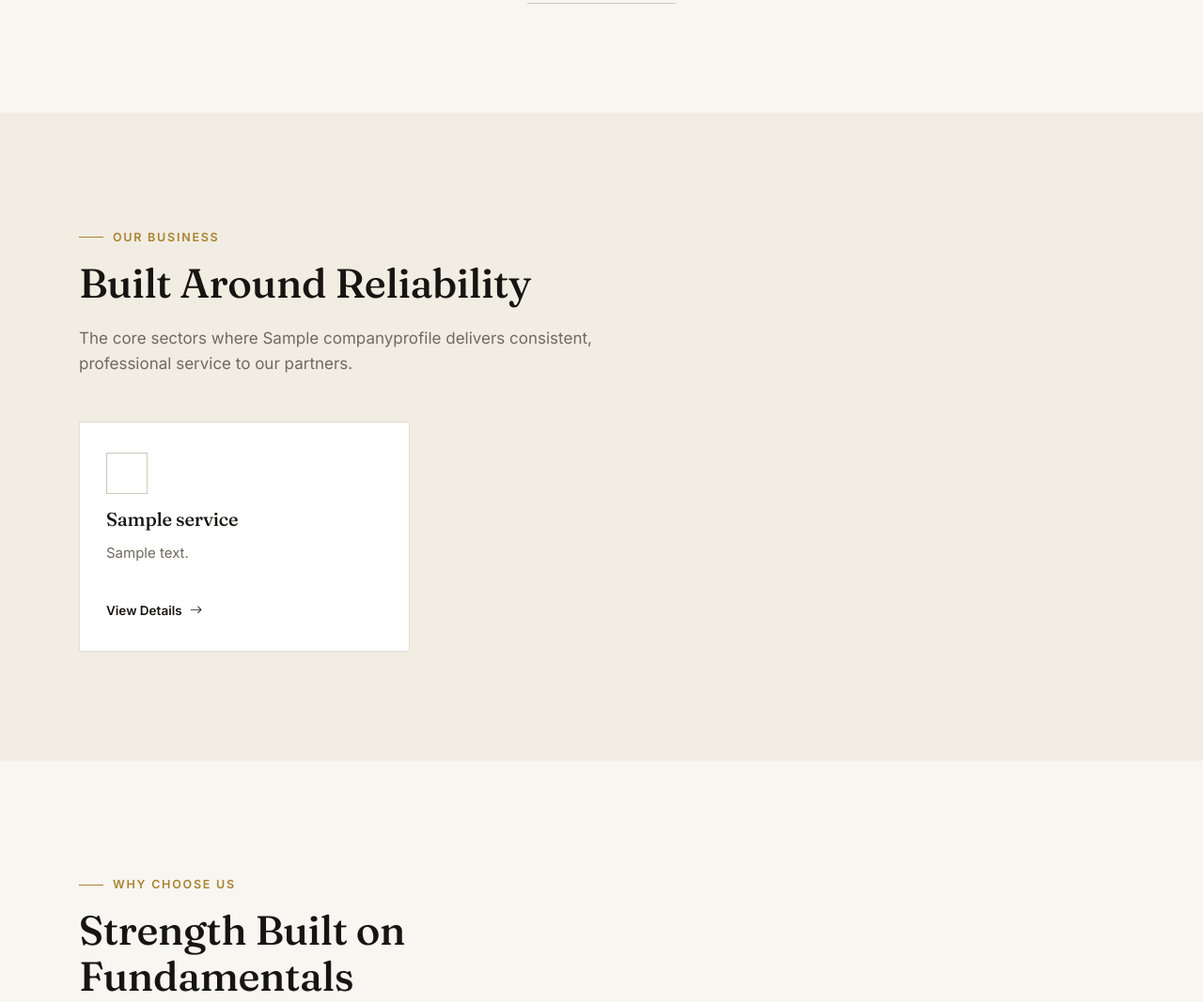
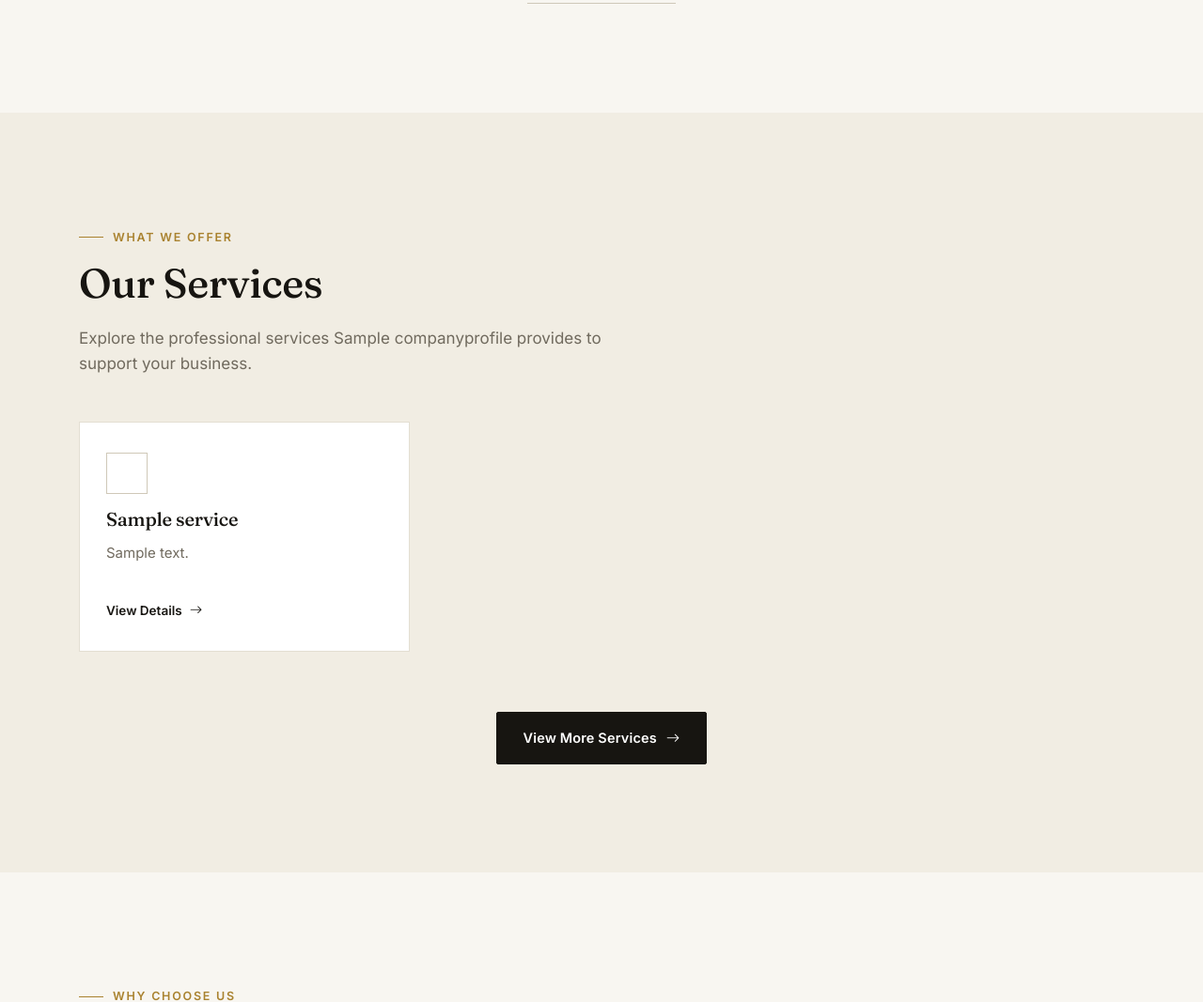
Before and after one commit to mahendra-dhakal/K-and-K-Trading-Company, a Django app: page / in a window 1280 px wide. Shown: the part 1826-2893 px from the top of the page at 94% size. Run offline with Django 5.2, Linux system fonts and the light colour scheme; tables that the repository leaves empty hold one stand-in row (values such as "Sample post"); grey boxes marked "Sample" are stand-in pictures.

Commit message:
our service section added in home page

```diff
--- a/kandk/core/views.py
+++ b/kandk/core/views.py
@@ -27,7 +27,7 @@ def home(request):
     company = CompanyProfile.load()
     context = {
         "company": company,
-        "services": Service.objects.filter(is_active=True, is_featured=True)[:6],
+        "services": Service.objects.filter(is_active=True)[:6],
         "products": Product.objects.filter(is_active=True, is_featured=True).select_related("category")[:6],
         "projects": Project.objects.filter(is_published=True, is_featured=True).select_related("category")[:6],
         "values": CoreValue.objects.filter(is_active=True)[:4],
--- a/kandk/templates/core/home.html
+++ b/kandk/templates/core/home.html
@@ -56,9 +56,9 @@
 <section class="section section--alt">
   <div class="container">
     <div class="section-head reveal">
-      <div class="eyebrow">Our Business</div>
-      <h2>Built Around Reliability</h2>
-      <p>The core sectors where {{ company.company_name }} delivers consistent, professional service to our partners.</p>
+      <div class="eyebrow">What We Offer</div>
+      <h2>Our Services</h2>
+      <p>Explore the professional services {{ company.company_name }} provides to support your business.</p>
     </div>
     <div class="grid grid-3">
       {% for service in services %}
@@ -71,6 +71,11 @@
           </div>
         </a>
       {% endfor %}
+    </div>
+    <div class="mt-lg" style="text-align:center;">
+      <a href="{% url 'core:service_list' %}" class="btn btn-primary">
+        View More Services <i class="bi bi-arrow-right"></i>
+      </a>
     </div>
   </div>
 </section>
```
